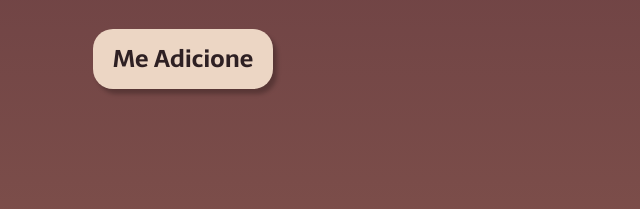
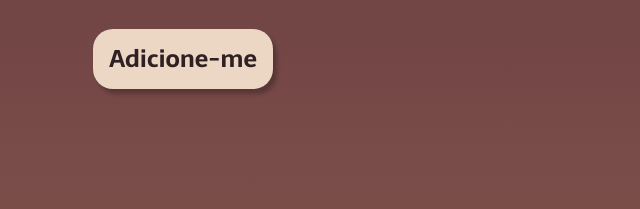
Before and after one commit to Luan-Batista/Landing-Page, a plain HTML site: page index.html in a window 1280 px wide. Shown: the part 350-559 px from the top of the page, 0-640 px from the left. Drawn offline with Linux system fonts and the light colour scheme.

Commit message:
me adicione para adicione-me

```diff
--- a/index.html
+++ b/index.html
@@ -22,7 +22,7 @@
             <div class="conteudo-principal-escrito">
                 <h1 class="conteudo-principal-escrito-título"><strong>Balle Bot</strong></h1>
                 <h2 class="conteudo-principal-escrito-subtítulo">Deixe sua comunindade mais segura de um jeito fácil</h2>
-                <button class="conteudo-principal-escrito-botão"> <a href="https://www.instagram.com/luan_bat1sta/" target="_blanc" class="link-botao">Me Adicione</a></button>
+                <button class="conteudo-principal-escrito-botão"> <a href="https://www.instagram.com/luan_bat1sta/" target="_blanc" class="link-botao">Adicione-me</a></button>
             </div>
             <img class="conteudo-principal-imagem" src="src/Group4.svg" alt="Imagem da Balle Bot">
         </section>
```
